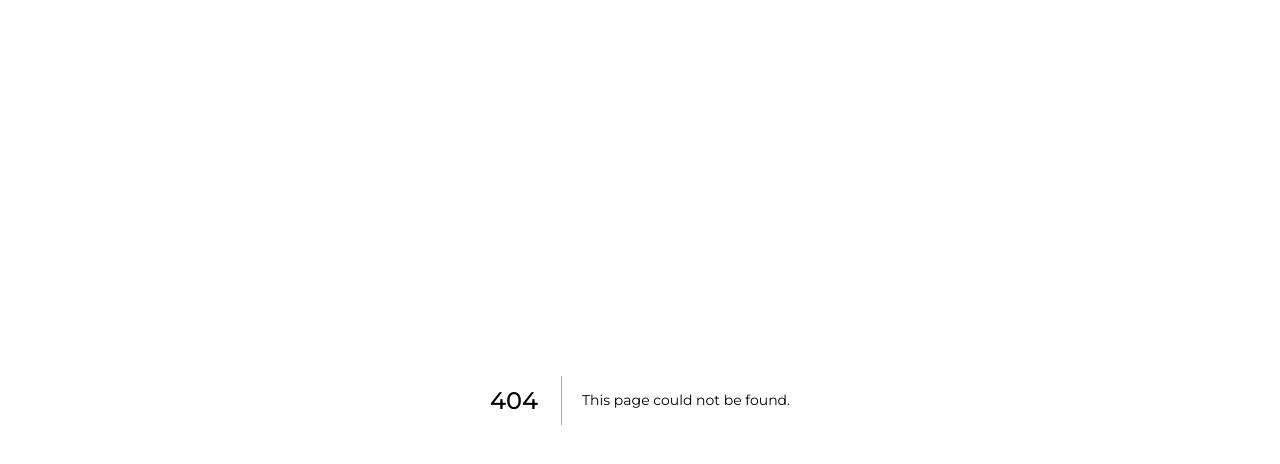
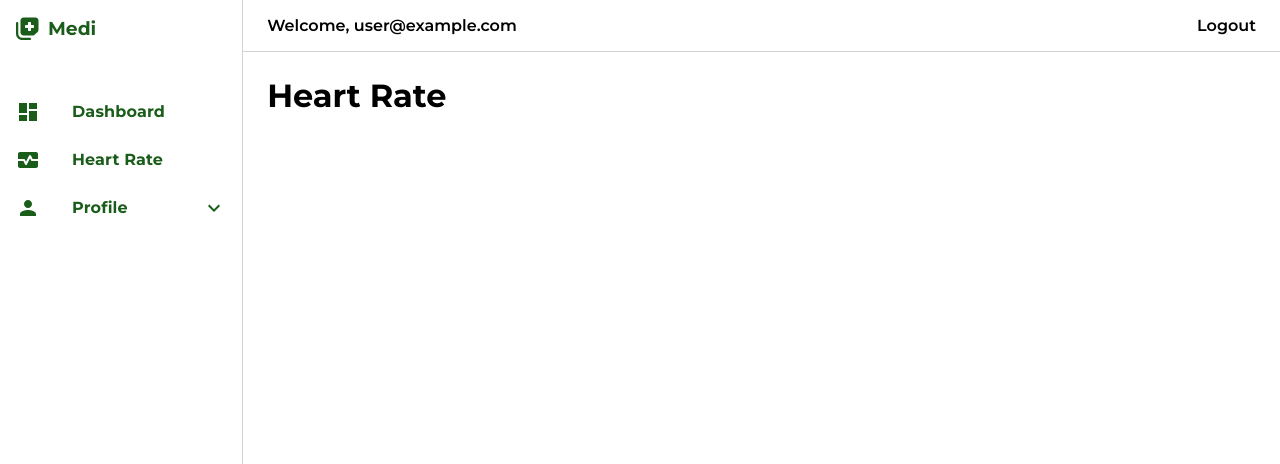
Before and after one commit to KevinChristian30/Medi-front-end, a Next.js app: page /heart-rate in a window 1280 px wide. Before the commit this address had no page. Shown: the top 464 px of the page. Built offline with nearby package versions, Linux system fonts and the light colour scheme; no server answers; sample sign-in values are in the browser's storage.

Commit message:
Started Dashboard Navigation

```diff
--- a/layouts/dashboardLayout/sidebar/sidebar.module.css
+++ b/layouts/dashboardLayout/sidebar/sidebar.module.css
@@ -15,3 +15,16 @@
   align-items: center;
   padding: 16px;
 }
+
+.text,
+.icon {
+  color: var(--primary);
+}
+
+.text {
+  font-weight: 700;
+}
+
+.collapse .text {
+  font-weight: 500;
+}
--- a/layouts/dashboardLayout/sidebar/sidebar.tsx
+++ b/layouts/dashboardLayout/sidebar/sidebar.tsx
@@ -1,13 +1,105 @@
+import { List, ListItemButton, ListItemIcon, ListItemText } from "@mui/material";
 import Logo from "../../../components/logo/logo";
 import style from "./sidebar.module.css";
+import MonitorHeartIcon from '@mui/icons-material/MonitorHeart';
+import DashboardIcon from '@mui/icons-material/Dashboard';
+import FingerprintIcon from '@mui/icons-material/Fingerprint';
+import PersonIcon from '@mui/icons-material/Person';
+import { useState } from "react";
+import ExpandLess from '@mui/icons-material/ExpandLess';
+import ExpandMore from '@mui/icons-material/ExpandMore';
+import Collapse from '@mui/material/Collapse';
+import LockResetIcon from '@mui/icons-material/LockReset';
+import { useRouter } from "next/router";
 
 const Sidebar = () => {
+  const [open, setOpen] = useState<boolean>(false);
+
+  const handleClick = () => {
+    setOpen(!open);
+  };
+
+  const router = useRouter();
+
+  const navigateTo = (url: string) => {
+    router.push(url);
+  }
+
   return (
     <div className={style.sidebar}>
       <div className={style.top}>
         <Logo />
       </div>
       <div className={style.bottom}>
+        <List>
+          <ListItemButton onClick={() => navigateTo('/dashboard')}>
+            <ListItemIcon>
+              <DashboardIcon className={style.icon} />
+            </ListItemIcon>
+            <ListItemText>
+              <p className={style.text}>
+                Dashboard
+              </p>
+            </ListItemText>
+          </ListItemButton>
+
+          <ListItemButton onClick={() => navigateTo('/heart-rate')}>
+            <ListItemIcon>
+              <MonitorHeartIcon className={style.icon} />
+            </ListItemIcon>
+            <ListItemText>
+              <p className={style.text}>
+                Heart Rate
+              </p>
+            </ListItemText>
+          </ListItemButton>
+
+          <ListItemButton onClick={handleClick}>
+            <ListItemIcon>
+              <PersonIcon className={style.icon} />
+            </ListItemIcon>
+            <ListItemText>
+              <p className={style.text}>
+                Profile
+              </p>
+            </ListItemText>
+            {
+              open ?
+              <ExpandLess className={style.icon} /> :
+              <ExpandMore className={style.icon} />
+            }
+          </ListItemButton>
+          <Collapse
+            in={open}
+            timeout="auto"
+            unmountOnExit
+            className={style.collapse}
+          >
+            <List component="div" disablePadding>
+              <ListItemButton sx={{ pl: 4 }}>
+                <ListItemIcon>
+                  <FingerprintIcon className={style.icon} />
+                </ListItemIcon>
+                <ListItemText>
+                  <p className={style.text}>
+                    My Data
+                  </p>
+                </ListItemText>
+              </ListItemButton>
+              <ListItemButton sx={{ pl: 4 }}>
+                <ListItemIcon>
+                  <LockResetIcon className={style.icon} />
+                </ListItemIcon>
+                <ListItemText>
+                  <p className={style.text}>
+                    Reset Password
+                  </p>
+                </ListItemText>
+              </ListItemButton>
+            </List>
+          </Collapse>
+        </List>
+
 
       </div>
     </div>
--- /dev/null
+++ b/pages/heart-rate/index.tsx
@@ -0,0 +1,22 @@
+import Head from "next/head";
+import Authorized from "../../components/gates/Authorized";
+import DashboardLayout from "../../layouts/dashboardLayout/dashboardLayout";
+
+const HeartRate = () => {
+  return (
+    <>
+      <Authorized>
+        <Head>
+          <title>Medi | Heart Rate</title>
+        </Head>
+        <main>
+          <DashboardLayout>
+            <h1>Heart Rate</h1>
+          </DashboardLayout>
+        </main>
+      </Authorized>
+    </>
+  )
+}
+
+export default HeartRate;
```
Also changed, not shown: pages/heart-rate/index.module.css (added).
